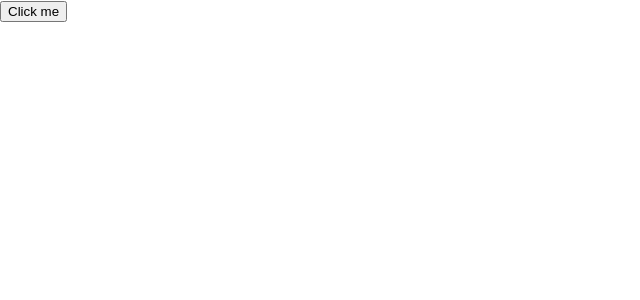
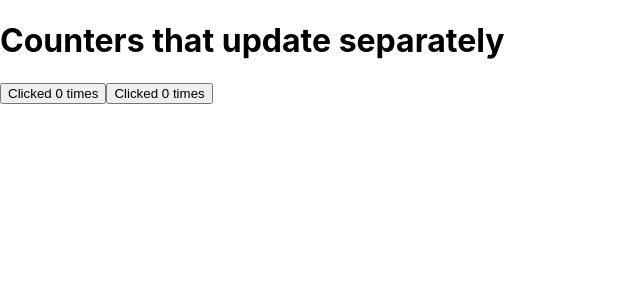
Before and after one commit to korbosit/react-dev, a React (Create React App) app: page / in a window 1280 px wide. Shown: the top 300 px of the page, without its empty margins (0-640 px from the left). Built offline with nearby package versions, Linux system fonts and the light colour scheme.

Commit message:
useState() - screen update

```diff
--- a/src/App.js
+++ b/src/App.js
@@ -1,12 +1,44 @@
-import logo from './logo.svg';
+import { useState } from 'react';
+
 import './App.css';
 
 
+// function App() {
+// 	const [count, setCount] = useState(0);
+
+// 	function handleClick () {
+// 		setCount ( count + 1 );
+// 	}
+
+// 	return (
+// 		<button onClick={handleClick}>
+// 			 Clicked {count} times
+// 		</button>
+//   );
+// }
+
+function MyButton() {
+	const [count, setCount] = useState(0);
+
+	function handleClick() {
+		 setCount(count + 1);
+	}
+
+	return (
+		 <button onClick={handleClick}>
+			  Clicked {count} times
+		 </button>
+	);
+}
+
 function App() {
-	function handleClick() {
-		alert('You clicked me!');
-  }
-   return <button onClick={handleClick}>Click me</button>;
+   return (
+      <div>
+         <h1>Counters that update separately</h1>
+         <MyButton />
+         <MyButton />
+      </div>
+   );
 }
 
 export default App;
```
